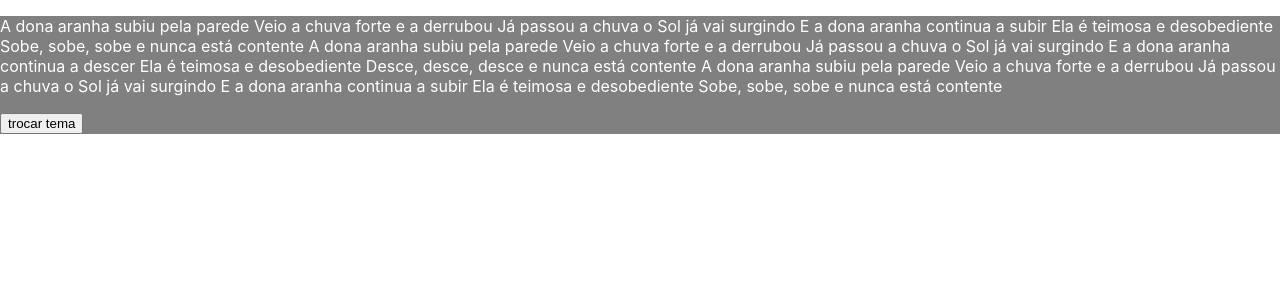
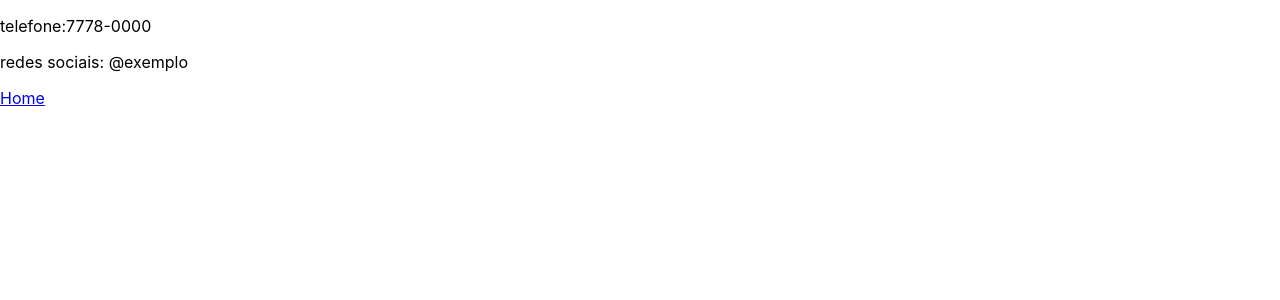
Before and after one commit to Romulo-Ladeira/exercicio-semana-10, a React (Create React App) app: page /contatos in a window 1280 px wide. Shown: the top 300 px of the page. Built offline with nearby package versions, Linux system fonts and the light colour scheme.

Commit message:
semana10-exercicio10

```diff
--- a/package.json
+++ b/package.json
@@ -8,6 +8,7 @@
     "@testing-library/user-event": "^13.5.0",
     "react": "^17.0.2",
     "react-dom": "^17.0.2",
+    "react-router-dom": "^6.2.1",
     "react-scripts": "5.0.0",
     "web-vitals": "^2.1.3"
   },
--- a/src/App.js
+++ b/src/App.js
@@ -1,14 +1,19 @@
 import './App.css';
-
-import {ThemeProvider} from './components/ThemeContext/themeContext'
-import {Layout} from './components/ThemeContext/Layout';
+import React from 'react';
+import { BrowserRouter as Router, Routes, Route } from "react-router-dom";
+import Contatos from './components/ExercicioRouter/Contatos'
+import Home from './components/ExercicioRouter/Home';
 
 function App() {
 
-  return (
-    <ThemeProvider>
-      <Layout/>
-    </ThemeProvider>
+   return (
+      <Router>
+          <Routes>
+              <Route path='/' element={<Home/>}/>
+              <Route path='/contatos' element={<Contatos/>}/>
+              <Route path='*' element={<Home/>}/>
+          </Routes>
+      </Router>
   );
 
 
--- /dev/null
+++ b/src/components/ExercicioRouter/Contatos.js
@@ -0,0 +1,12 @@
+import React from 'react';
+import { Link } from 'react-router-dom';
+
+const Contatos = () => {
+  return <div>
+      <p>telefone:7778-0000</p>
+      <p>redes sociais: @exemplo</p>
+      <Link to='/'>Home</Link>
+  </div>;
+};
+
+export default Contatos;
--- /dev/null
+++ b/src/components/ExercicioRouter/Home.js
@@ -0,0 +1,14 @@
+import React from 'react';
+import { Link } from 'react-router-dom';
+
+const Home = () => {
+  return (<>
+    <div>
+        <h1>Bem vindos ao nosso exemplo</h1>
+        <p>espero que gosto do nosso design minimalista, esse texto só tem o objetivo de encher linguiça</p>
+    </div>
+    <footer><Link to='/contatos'>Contatos</Link></footer>
+  </>);
+};
+
+export default Home;
```
Also changed, not shown: 1 other file (tests, documents, lock files or other folders).
